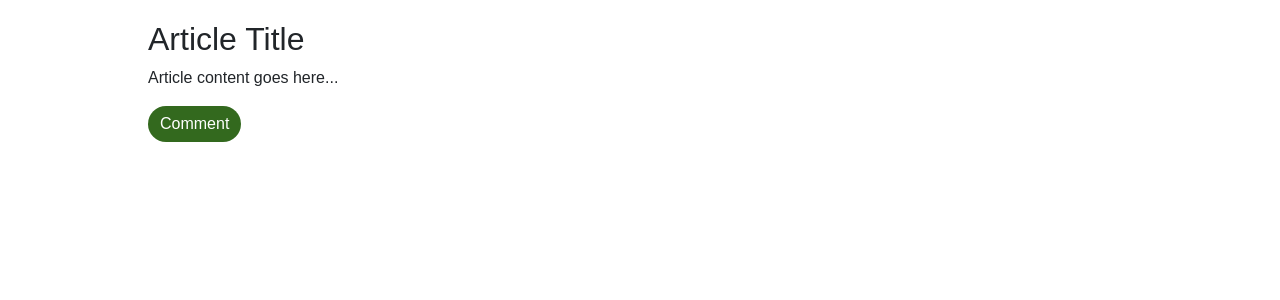
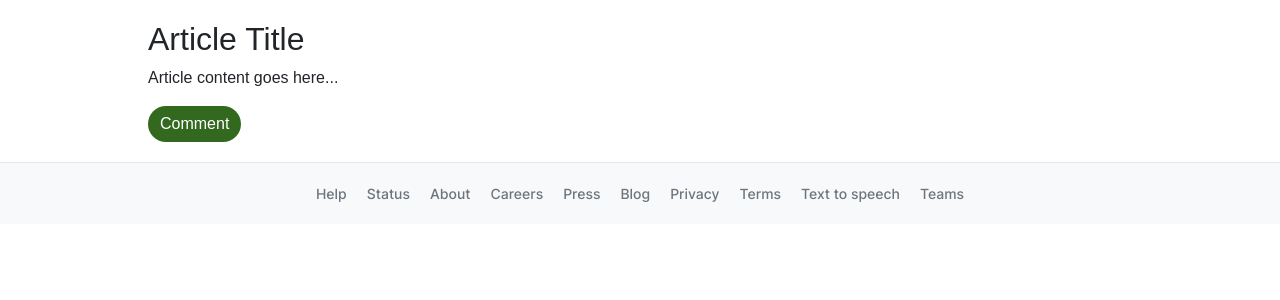
Before and after one commit to JivinVarghese/BotanicStories, a Django app: page /comments/ in a window 1280 px wide. Shown: the part 74-374 px from the top of the page. Run offline with Django 5.2, Linux system fonts and the light colour scheme; some libraries are stand-ins or nearby versions; some web fonts are replaced.

Commit message:
footer added

```diff
--- a/myapp/templates/base.html
+++ b/myapp/templates/base.html
@@ -138,5 +138,22 @@
     });
 });
     </script>
+
+<!-- Footer -->
+    <footer class="footer">
+        <div class="footer-links">
+            <a href="#">Help</a>
+            <a href="#">Status</a>
+            <a href="#">About</a>
+            <a href="#">Careers</a>
+            <a href="#">Press</a>
+            <a href="#">Blog</a>
+            <a href="#">Privacy</a>
+            <a href="#">Terms</a>
+            <a href="#">Text to speech</a>
+            <a href="#">Teams</a>
+        </div>
+    </footer>
+
 </body>
 </html>
```
Also changed, not shown: post_images/post_images/benjamin-cheng-ZgF-ID86G1A-unsplash.jpg (added), post_images/post_images/clay-banks--nWrcL0eOX4-unsplash.jpg (added), 1 other file.
